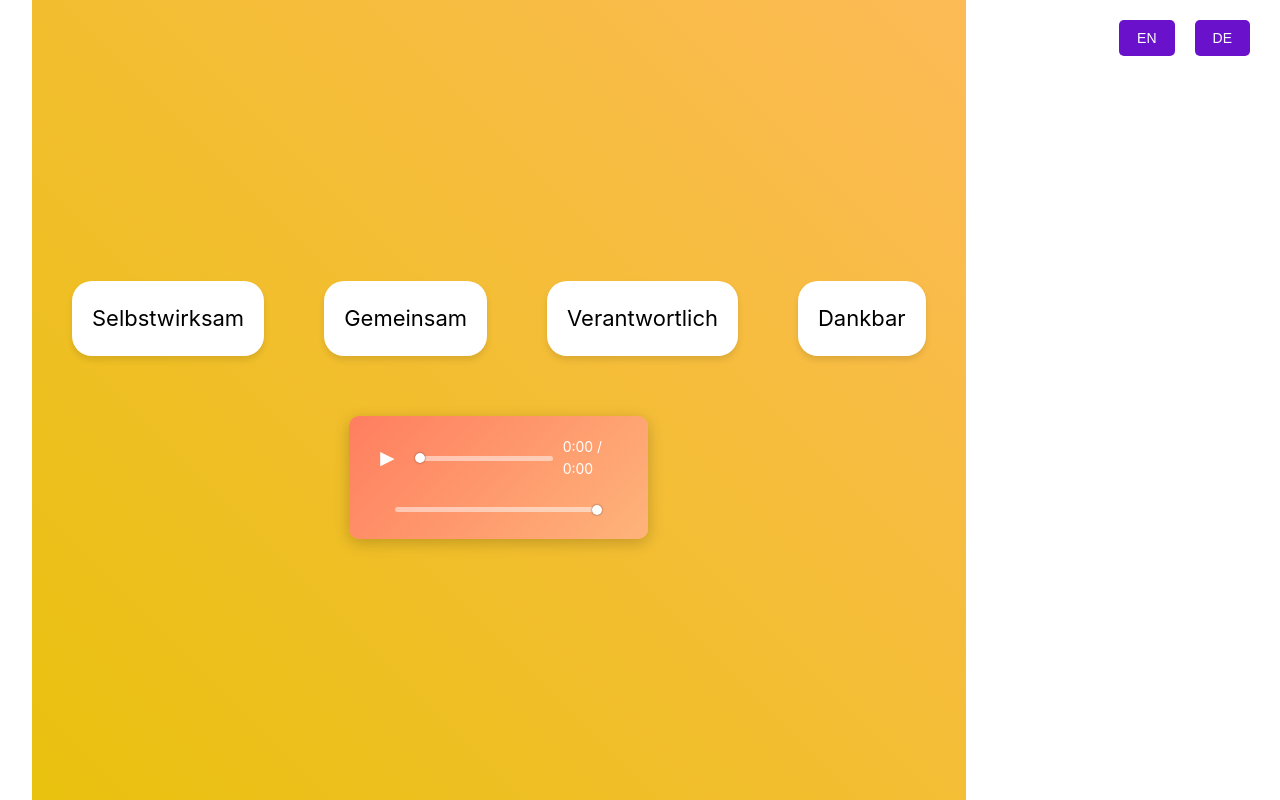
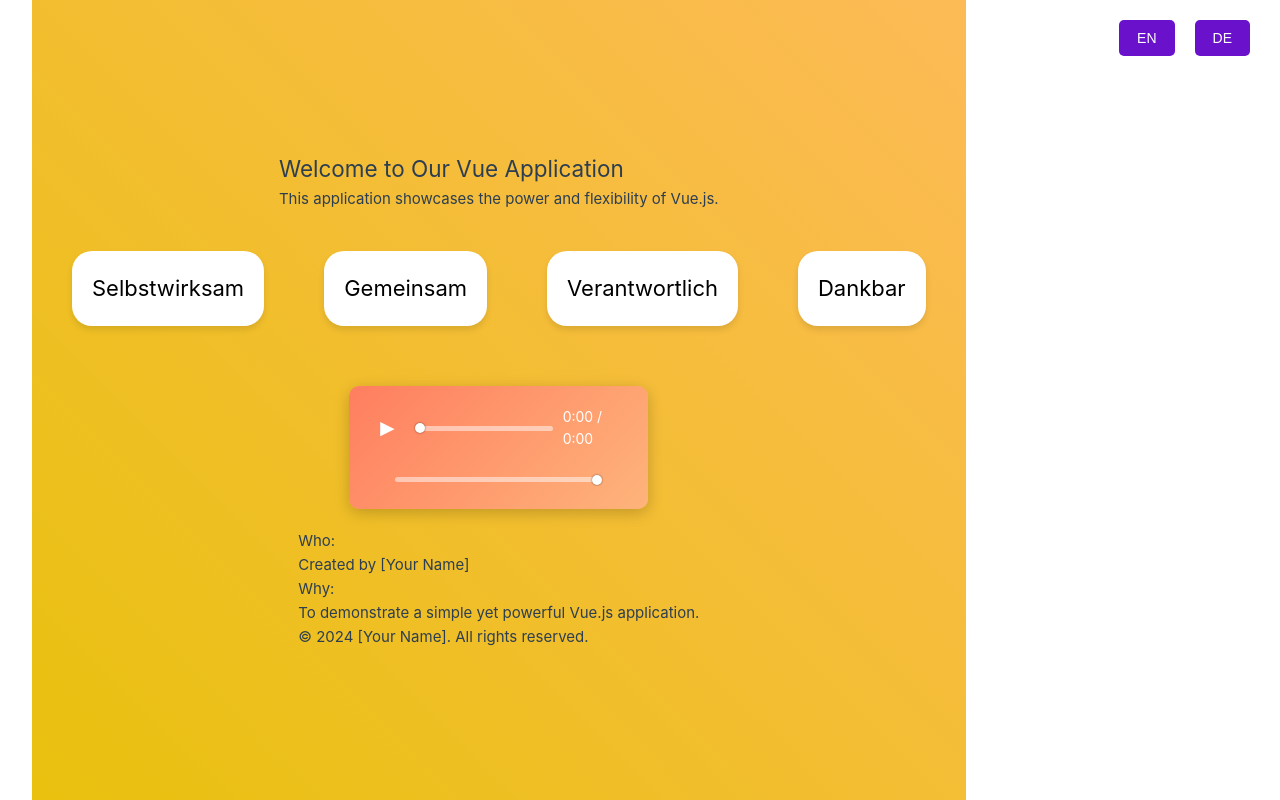
Before and after one commit to BenjaminWie/family_values_vue, a Vue app: page / in a window 1280 px wide. Built offline with nearby package versions, Linux system fonts and the light colour scheme.

Commit message:
update sections, styles and transitions

```diff
--- a/src/App.vue
+++ b/src/App.vue
@@ -6,19 +6,42 @@
       <button @click="setLanguage('de')" aria-label="Set language to German">DE</button>
     </div>
 
+    <!-- Welcome Screen -->
+    <section class="welcome-section">
+      <header>
+        <h1 class="main-header">Welcome to Our Vue Application</h1>
+        <p class="subtitle">This application showcases the power and flexibility of Vue.js.</p>
+      </header>
+    </section>
+
     <!-- Value Cards Container -->
-    <div class="values-container">
+    <section class="values-container">
       <ValueCard v-for="value in translatedValues" :key="value.id" :value="value" @mouseenter="setBackground(value)"
         @mouseleave="resetBackground" @open-modal="openModal(value)" tabindex="0" @keyup.enter="openModal(value)"
         aria-label="Open detailed view of {{ value.name }}"></ValueCard>
-    </div>
+    </section>
 
     <!-- Modal for Detailed View -->
     <Modal v-if="showModal" :show="showModal" :selected-value="selectedValue" @close-modal="closeModal"></Modal>
 
-    <CustomAudioPlayer />
 
+    <!-- Audio Player -->
+    <section class="audio-section">
+      <CustomAudioPlayer />
+    </section>
 
+    <!-- Footer -->
+    <footer class="footer-section">
+      <div class="footer-left">
+        <p class="footer-header">Who:</p>
+        <p class="footer-text">Created by [Your Name]</p>
+        <p class="footer-header">Why:</p>
+        <p class="footer-text">To demonstrate a simple yet powerful Vue.js application.</p>
+      </div>
+      <div class="footer-right">
+        <p class="footer-legal">© 2024 [Your Name]. All rights reserved.</p>
+      </div>
+    </footer>
   </div>
 </template>
 
--- a/src/components/ValueCard.vue
+++ b/src/components/ValueCard.vue
@@ -36,9 +36,17 @@ export default {
 <style scoped>
 /* Hover effect applied only to the hovered card */
 .value-card:hover {
-  transform: scale(1.5);
-  z-index: 50;
-  box-shadow: 0 10px 20px rgba(0, 0, 0, 0.12);
+  position: absolute;
+  /* Take the card out of the normal flow */
+  left: 50%;
+  /* Move the card to the middle horizontally */
+  top: 50%;
+  /* Move the card to the middle vertically */
+  transform: translate(-50%, -50%) scale(1.5);
+  /* Center it perfectly and scale it */
+  box-shadow: 0 10px 20px rgba(0, 0, 0, 0.3);
+  z-index: 10;
+  /* Bring the hovered card in front of others */
 }
 
 /* Focus-visible state for accessibility */
@@ -64,12 +72,6 @@ export default {
   position: relative;
 }
 
-.value-card:not(:hover) {
-  transition:
-    transform 2s ease-out 0.4s,
-    /* Add delay before reverting the scale */ box-shadow 0.6s ease 0.2s;
-}
-
 .card-content {
   position: relative;
   height: 100%;
@@ -88,7 +90,8 @@ export default {
   transition:
     opacity 0.3s ease,
     transform 0.3s ease;
-  transform: translateY(-20px); /* Hidden above the view initially */
+  transform: translateY(-20px);
+  /* Hidden above the view initially */
   position: relative;
   z-index: 2;
 }
@@ -97,19 +100,23 @@ export default {
   opacity: 1;
   color: black;
   z-index: 10;
-  transform: translateY(0); /* Slide down into view on hover */
+  transform: translateY(0);
+  /* Slide down into view on hover */
 }
 
 .card-content h2 {
   margin: 0;
-  font-size: 22px; /* Slightly increased font size for better readability */
+  font-size: 22px;
+  /* Slightly increased font size for better readability */
   color: black;
   transition: margin-bottom 0.3s ease;
-  margin-bottom: 0; /* Initially no margin */
+  margin-bottom: 0;
+  /* Initially no margin */
 }
 
 .value-card:hover .card-content h2 {
-  margin-bottom: 20px; /* Add margin to make space for the quote */
+  margin-bottom: 20px;
+  /* Add margin to make space for the quote */
 }
 
 .card-content p {
@@ -119,7 +126,8 @@ export default {
   transition:
     opacity 0.3s ease,
     transform 0.3s ease;
-  transform: translateY(20px); /* Hidden below the view initially */
+  transform: translateY(20px);
+  /* Hidden below the view initially */
   position: relative;
   z-index: 1;
 }
@@ -128,8 +136,26 @@ export default {
   opacity: 1;
   color: grey;
   z-index: 10;
-  transform: translateY(0); /* Slide up into view on hover */
+  transform: translateY(0);
+  /* Slide up into view on hover */
 }
+
+.value-card:hover~.value-card {
+  opacity: 0.8;
+  /* Slightly fade out non-hovered cards */
+  transition:
+    transform 0.6s ease-out 0.2s,
+    /* Delay and smoothen the transition */
+    opacity 0.3s ease 0.2s;
+}
+
+.value-card:not(:hover) {
+  transition:
+    transform 2s ease-out 0.4s,
+    /* Add delay before reverting the scale */
+    box-shadow 0.6s ease 0.2s;
+}
+
 
 /* Media Query for Small Screens */
 @media (max-width: 768px) {
@@ -138,8 +164,10 @@ export default {
     padding: 12px;
     max-width: 100%;
     height: auto;
-    transform: scale(1) !important; /* Prevent scaling on small screens */
-    flex: 1 1 100%; /* Ensure cards stack vertically */
+    transform: scale(1) !important;
+    /* Prevent scaling on small screens */
+    flex: 1 1 100%;
+    /* Ensure cards stack vertically */
     margin-bottom: 20px;
   }
 
@@ -153,7 +181,8 @@ export default {
   }
 
   .value-card:hover {
-    transform: scale(1.05); /* Minor scaling for small screens */
+    transform: scale(1.05);
+    /* Minor scaling for small screens */
   }
 }
 </style>
```
